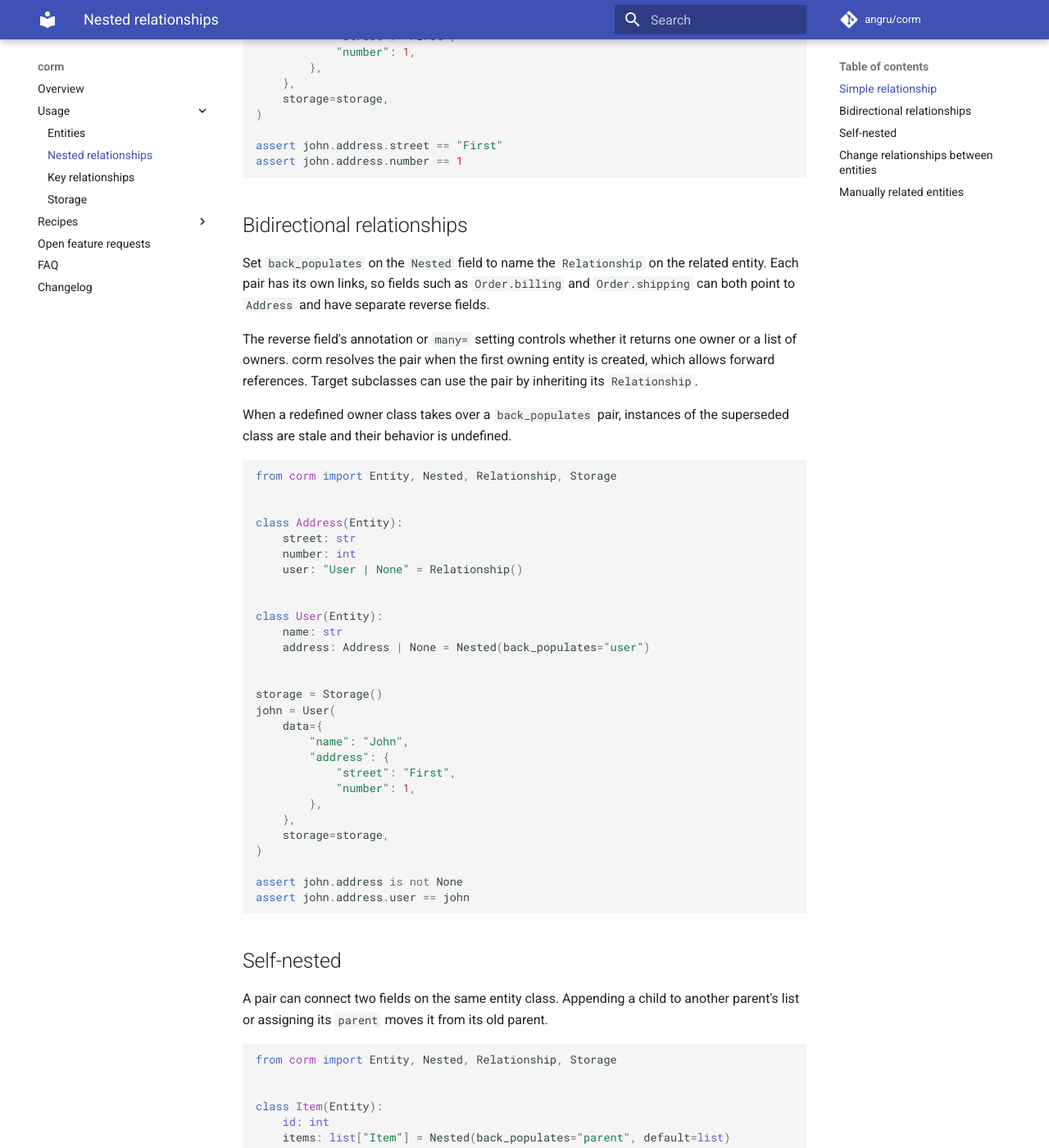
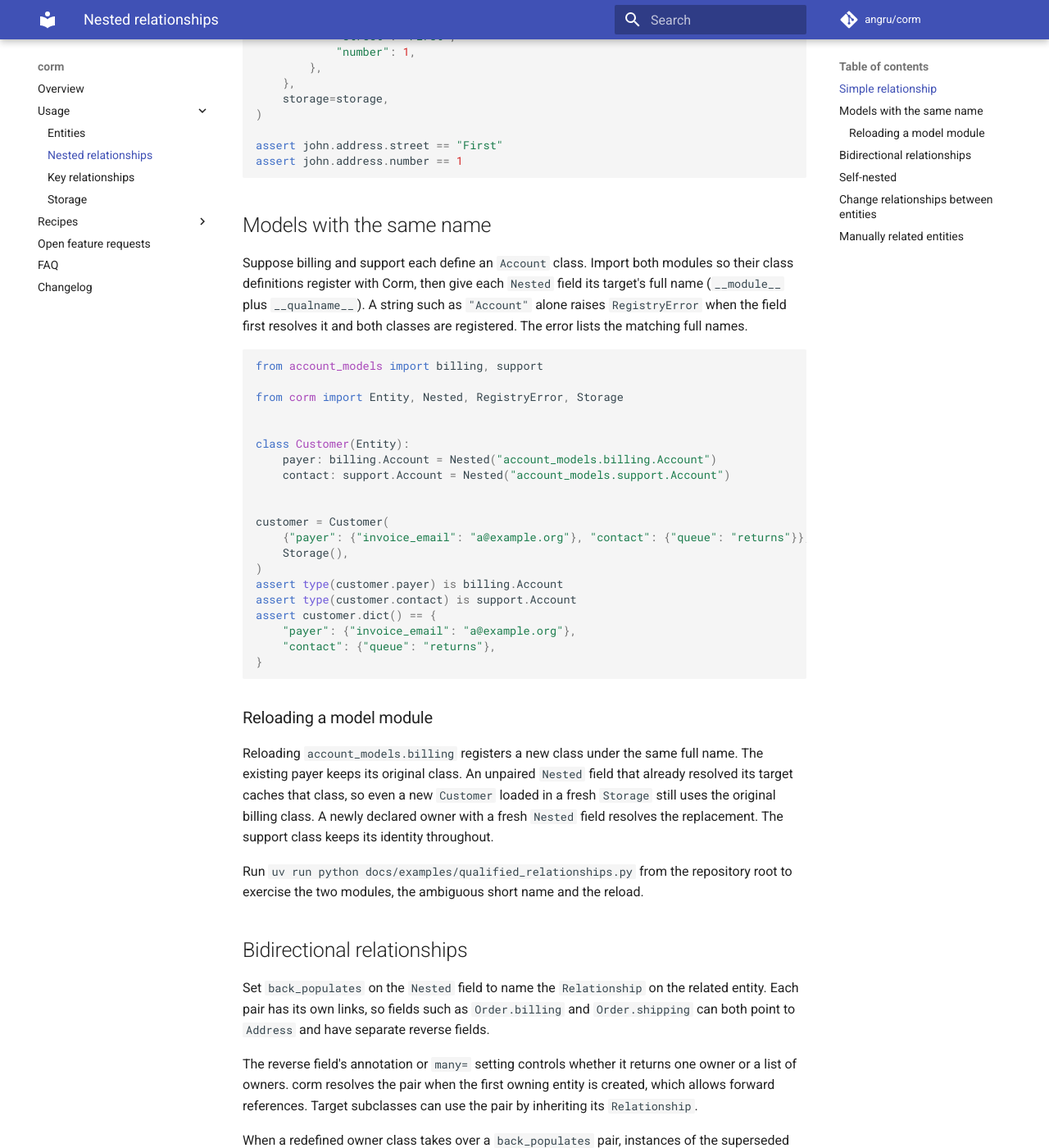
Before and after one commit to angru/corm, an MkDocs documentation site: the page built from docs/usage/relationships.md, in a window 1280 px wide and 1400 px high, scrolled down 851 px. Shown: the whole window at 82% size. Built offline with MkDocs 1.6.1 and Material for MkDocs 9.7.7, drawn with Linux system fonts in a browser that asks for light colours; comment, search, counter and statistics services are not loaded.

Commit message:
Demonstrate qualified relation targets across modules and reloads

````diff
--- /dev/null
+++ b/docs/examples/account_models/__init__.py
@@ -0,0 +1 @@
+"""Billing and support models for the qualified-name example."""
--- /dev/null
+++ b/docs/examples/account_models/billing.py
@@ -0,0 +1,5 @@
+from corm import Entity
+
+
+class Account(Entity):
+    invoice_email: str
--- /dev/null
+++ b/docs/examples/account_models/support.py
@@ -0,0 +1,5 @@
+from corm import Entity
+
+
+class Account(Entity):
+    queue: str
--- /dev/null
+++ b/docs/examples/qualified_relationships.py
@@ -0,0 +1,55 @@
+from importlib import reload
+
+# --8<-- [start:load]
+from account_models import billing, support
+
+from corm import Entity, Nested, RegistryError, Storage
+
+
+class Customer(Entity):
+    payer: billing.Account = Nested("account_models.billing.Account")
+    contact: support.Account = Nested("account_models.support.Account")
+
+
+customer = Customer(
+    {"payer": {"invoice_email": "a@example.org"}, "contact": {"queue": "returns"}},
+    Storage(),
+)
+assert type(customer.payer) is billing.Account
+assert type(customer.contact) is support.Account
+assert customer.dict() == {
+    "payer": {"invoice_email": "a@example.org"},
+    "contact": {"queue": "returns"},
+}
+# --8<-- [end:load]
+
+
+class AmbiguousCustomer(Entity):
+    account = Nested("Account")
+
+
+try:
+    AmbiguousCustomer({"account": {}}, Storage())
+except RegistryError as error:
+    assert "account_models.billing.Account" in str(error)
+    assert "account_models.support.Account" in str(error)
+else:
+    raise AssertionError("A short name shared by two models is ambiguous")
+
+
+old_billing_account = billing.Account
+reload(billing)
+assert billing.Account is not old_billing_account
+assert type(customer.payer) is old_billing_account
+assert type(Customer(customer.dict(), Storage()).payer) is old_billing_account
+
+
+class NewCustomer(Entity):
+    payer: billing.Account = Nested("account_models.billing.Account")
+    contact: support.Account = Nested("account_models.support.Account")
+
+
+fresh = NewCustomer(customer.dict(), Storage())
+assert type(fresh.payer) is billing.Account
+assert type(fresh.contact) is support.Account
+assert fresh.dict() == customer.dict()
--- a/docs/usage/relationships.md
+++ b/docs/usage/relationships.md
@@ -18,6 +18,32 @@ address fields through `user.address`.
 ```python
 --8<-- "docs/examples/relationships_simple.py"
 ```
+
+## Models with the same name
+
+Suppose billing and support each define an `Account` class. Import both
+modules so their class definitions register with Corm, then give each
+`Nested` field its target's full name (`__module__` plus `__qualname__`).
+A string such as `"Account"`
+alone raises `RegistryError` when the field first resolves it and both
+classes are registered. The error lists the matching full names.
+
+```python
+--8<-- "docs/examples/qualified_relationships.py:load"
+```
+
+### Reloading a model module
+
+Reloading `account_models.billing` registers a new class under the same
+full name. The existing payer keeps its original class. An unpaired
+`Nested` field that already resolved its target caches that class, so
+even a new `Customer` loaded in a fresh `Storage` still uses the original
+billing class. A newly declared owner with a fresh `Nested` field resolves
+the replacement. The support class keeps its identity throughout.
+
+Run `uv run python docs/examples/qualified_relationships.py` from the
+repository root to exercise the two modules, the ambiguous short name
+and the reload.
 
 ## Bidirectional relationships
 
````
Also changed, not shown: docs/to-be-done.md (+5 -1 lines).
